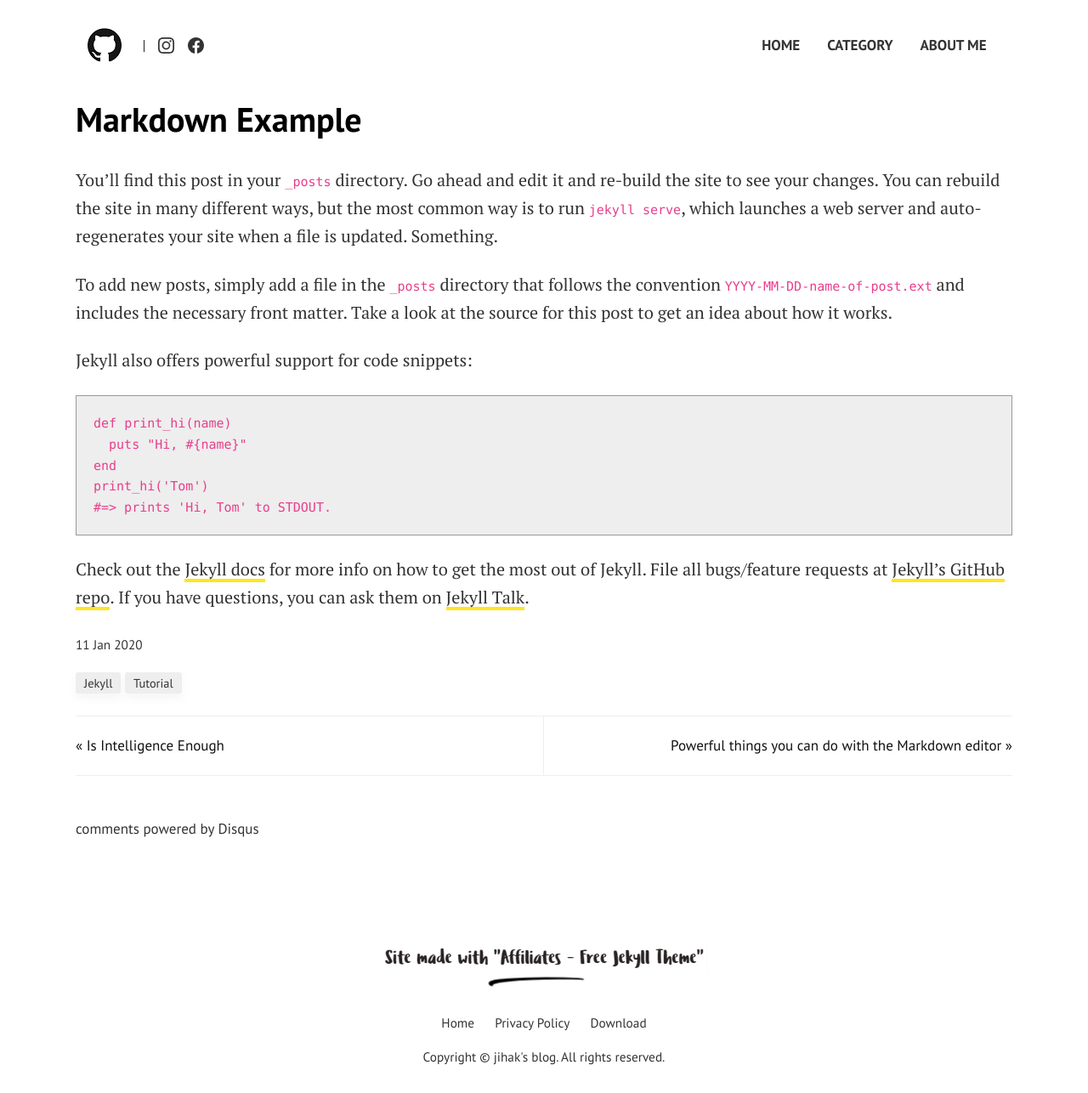
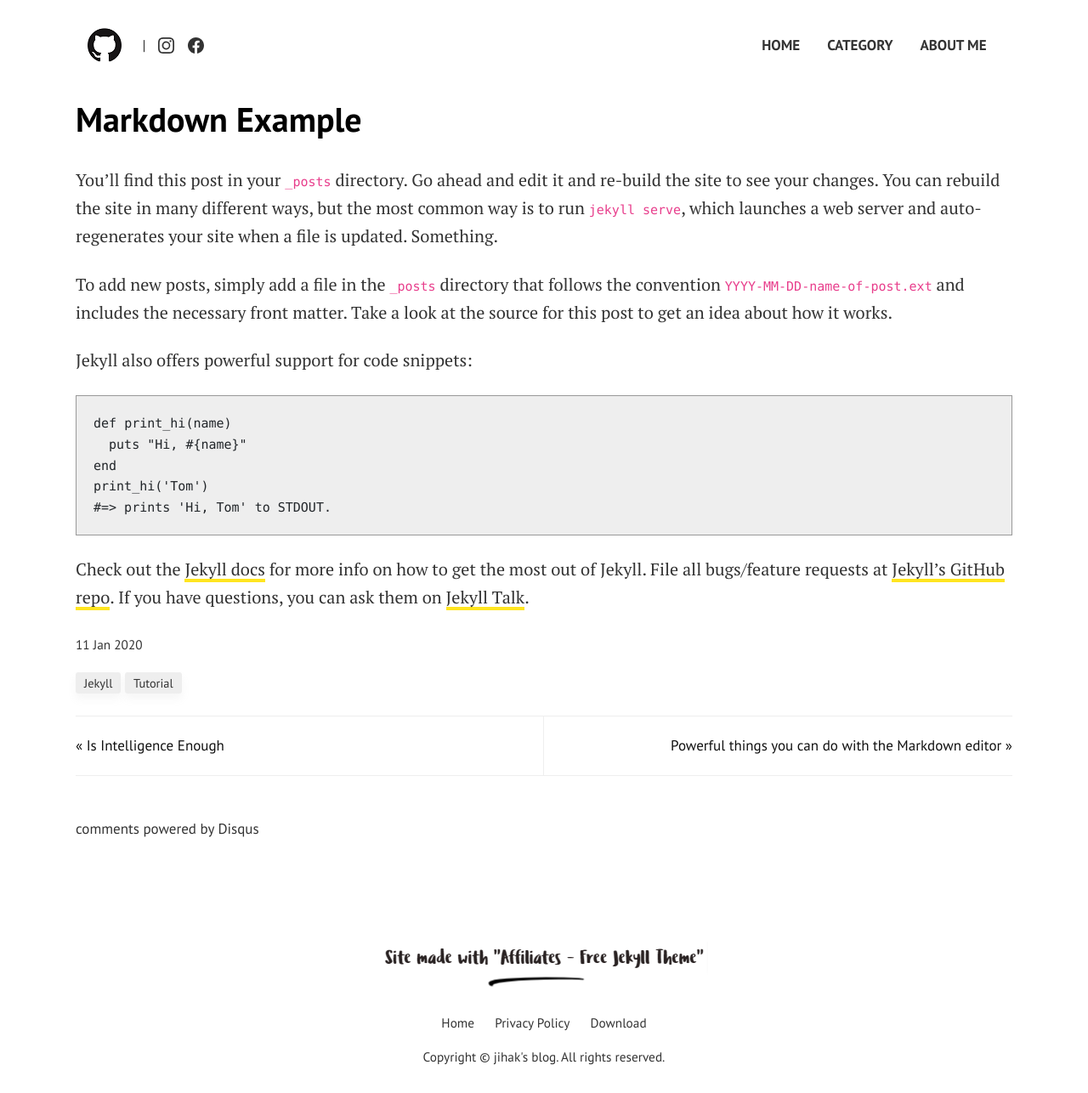
Before and after one commit to easyhak/easyhak.github.io, a Jekyll site: the page built from _posts/2020-01-11-markup-example.md, in a window 1280 px wide and 1286 px high. Shown: the whole window at 85% size. Built offline with Jekyll 4.4.1, drawn with Linux system fonts in a browser that asks for light colours; comment, search, counter and statistics services are not loaded.

Commit message:
Update _code.scss

```diff
--- a/_sass/bootstrap/_code.scss
+++ b/_sass/bootstrap/_code.scss
@@ -44,7 +44,7 @@ pre {
   // Account for some code outputs that place code tags in pre tags
   code {
     font-size: inherit;
-    // color: inherit;
+    color: inherit;
     word-break: normal;
   }
 }
```
